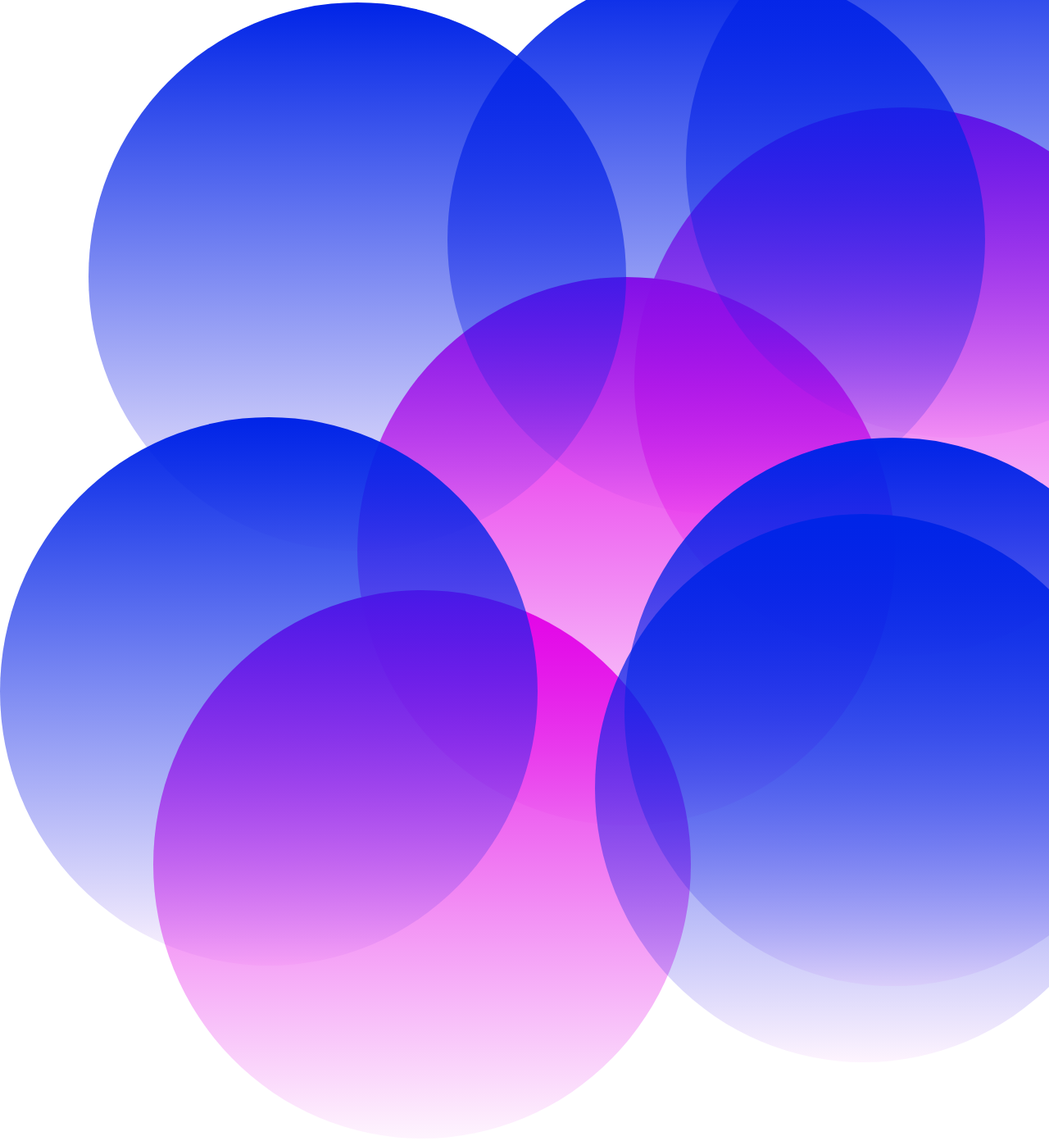
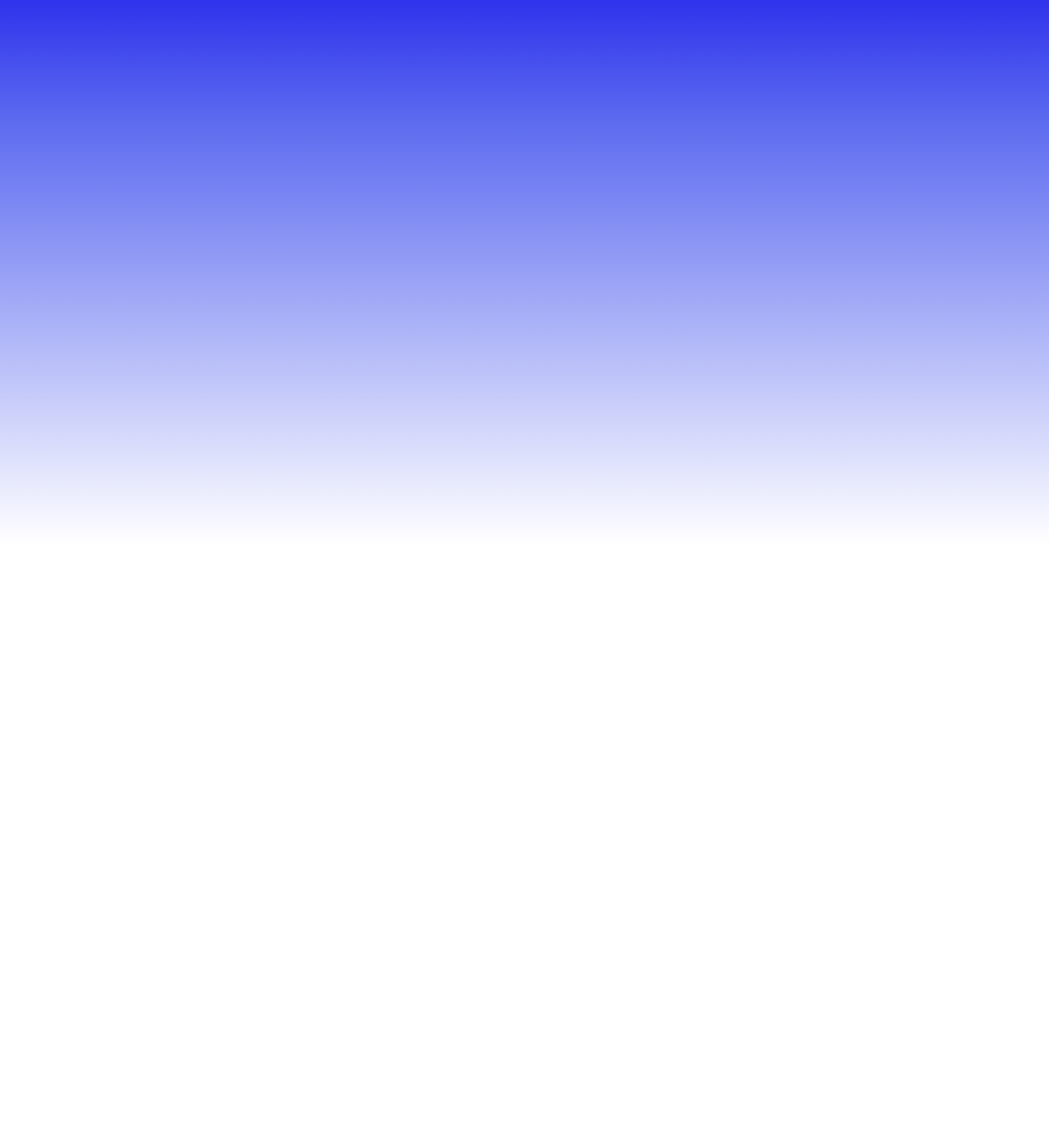
Before and after one commit to yaooo02/jiayao, a website built with Parcel: page index.html in a window 1280 px wide. Shown: the part 135-1527 px from the top of the page at 82% size. After the commit the page ends 800 px from the top, so only its background shows below. Built offline with nearby package versions, Linux system fonts and the light colour scheme; files whose address does not match are found by name.

Commit message:
background customizing

```diff
--- a/home-page.css
+++ b/home-page.css
@@ -300,7 +300,8 @@
   align-items: center;
   flex-direction: column;
   /* background-image: linear-gradient(180deg, rgb(255, 255, 255) 0.00%,rgba(61, 72, 83, 0.5) 100.00%); */
-  background-color: #FFFFFF;
+  background-image: linear-gradient(180deg, #0025E7 0%, rgba(226.47, 0, 231.09, 0.04) 0%, rgba(226.47, 0, 231.09, 0.04) 0%, #0500E7 0%, rgba(0, 23.11, 231.09, 0.63) 36%, rgba(4.62, 0, 231.09, 0) 100%);
+  /* background-color: #FFFFFF; */
 }
 .home-page-content {
   gap: var(--dl-space-space-unit);
@@ -650,114 +651,3 @@
     padding-bottom: var(--dl-space-space-twounits);
   }
 }
-
-
-* {
-  box-sizing: border-box;
-}
-body {
-  font-size: 14px;
-}
-.v702_2844 {
-  width: 100%;
-  height: 1524px;
-  background: url("../images/v702_2844.png");
-  background-repeat: no-repeat;
-  background-position: center center;
-  background-size: cover;
-  opacity: 1;
-  position: relative;
-  top: 0px;
-  left: 0px;
-  overflow: hidden;
-}
-.v702_2832 {
-  width: 656px;
-  height: 669px;
-  background: linear-gradient(rgba(226,0,231,1), rgba(226,0,231,0.0416666679084301));
-  opacity: 1;
-  position: absolute;
-  top: 473px;
-  left: 436px;
-  border-radius: 50%;
-}
-.v702_2840 {
-  width: 656px;
-  height: 669px;
-  background: linear-gradient(rgba(226,0,231,1), rgba(226,0,231,0.0416666679084301));
-  opacity: 1;
-  position: absolute;
-  top: 266px;
-  left: 774px;
-  border-radius: 50%;
-}
-.v702_2841 {
-  width: 656px;
-  height: 669px;
-  background: linear-gradient(rgba(226,0,231,1), rgba(226,0,231,0.0416666679084301));
-  opacity: 1;
-  position: absolute;
-  top: 855px;
-  left: 187px;
-  border-radius: 50%;
-}
-.v702_2836 {
-  width: 656px;
-  height: 669px;
-  background: linear-gradient(rgba(0,36,231,1), rgba(226,0,231,0.0416666679084301));
-  opacity: 1;
-  position: absolute;
-  top: 138px;
-  left: 108px;
-  border-radius: 50%;
-}
-.v702_2838 {
-  width: 656px;
-  height: 669px;
-  background: linear-gradient(rgba(0,36,231,1), rgba(226,0,231,0.0416666679084301));
-  opacity: 1;
-  position: absolute;
-  top: 93px;
-  left: 546px;
-  border-radius: 50%;
-}
-.v702_2842 {
-  width: 656px;
-  height: 669px;
-  background: linear-gradient(rgba(0,36,231,1), rgba(226,0,231,0.0416666679084301));
-  opacity: 1;
-  position: absolute;
-  top: 0px;
-  left: 837px;
-  border-radius: 50%;
-}
-.v702_2837 {
-  width: 656px;
-  height: 669px;
-  background: linear-gradient(rgba(0,36,231,1), rgba(226,0,231,0.0416666679084301));
-  opacity: 1;
-  position: absolute;
-  top: 644px;
-  left: 0px;
-  border-radius: 50%;
-}
-.v702_2839 {
-  width: 656px;
-  height: 669px;
-  background: linear-gradient(rgba(0,36,231,1), rgba(226,0,231,0.0416666679084301));
-  opacity: 1;
-  position: absolute;
-  top: 669px;
-  left: 762px;
-  border-radius: 50%;
-}
-.v702_2843 {
-  width: 656px;
-  height: 669px;
-  background: linear-gradient(rgba(0,36,231,1), rgba(226,0,231,0.0416666679084301));
-  opacity: 1;
-  position: absolute;
-  top: 762px;
-  left: 726px;
-  border-radius: 50%;
-}
--- a/index.html
+++ b/index.html
@@ -349,31 +349,6 @@
   <div>
     <link href="./home-page.css" rel="stylesheet" />
 
-    <!-- <div style="width: 100%; height: 100%; position: relative">
-        <div style="width: 656px; height: 669px; left: 436px; top: 473px; position: absolute; background: linear-gradient(180deg, #E200E7 0%, rgba(226.47, 0, 231.09, 0.04) 0%, rgba(226.47, 0, 231.09, 0.04) 0%, #E200E7 0%, rgba(226.47, 0, 231.09, 0.42) 36%, rgba(226.47, 0, 231.09, 0) 100%); box-shadow: 200px 200px 200px; border-radius: 9999px; filter: blur(200px)"></div>
-        <div style="width: 656px; height: 669px; left: 1080px; top: 266px; position: absolute; background: linear-gradient(180deg, #E200E7 0%, rgba(226.47, 0, 231.09, 0.04) 0%, rgba(226.47, 0, 231.09, 0.04) 0%, #E200E7 0%, rgba(226.47, 0, 231.09, 0.42) 36%, rgba(226.47, 0, 231.09, 0) 100%); box-shadow: 200px 200px 200px; border-radius: 9999px; filter: blur(200px)"></div>
-        <div style="width: 656px; height: 669px; left: 187px; top: 855px; position: absolute; background: linear-gradient(180deg, #E200E7 0%, rgba(226.47, 0, 231.09, 0.04) 0%, rgba(226.47, 0, 231.09, 0.04) 0%, #E200E7 0%, rgba(226.47, 0, 231.09, 0.42) 36%, rgba(226.47, 0, 231.09, 0) 100%); box-shadow: 200px 200px 200px; border-radius: 9999px; filter: blur(200px)"></div>
-        <div style="width: 656px; height: 669px; left: 108px; top: 138px; position: absolute; background: linear-gradient(180deg, #0025E7 0%, rgba(226.47, 0, 231.09, 0.04) 0%, rgba(226.47, 0, 231.09, 0.04) 0%, #0500E7 0%, rgba(0, 23.11, 231.09, 0.63) 36%, rgba(4.62, 0, 231.09, 0) 100%); box-shadow: 250px 250px 250px; border-radius: 9999px; filter: blur(250px)"></div>
-        <div style="width: 656px; height: 669px; left: 546px; top: 93px; position: absolute; background: linear-gradient(180deg, #0025E7 0%, rgba(226.47, 0, 231.09, 0.04) 0%, rgba(226.47, 0, 231.09, 0.04) 0%, #0500E7 0%, rgba(0, 23.11, 231.09, 0.71) 36%, rgba(4.62, 0, 231.09, 0) 100%); box-shadow: 250px 250px 250px; border-radius: 9999px; filter: blur(250px)"></div>
-        <div style="width: 656px; height: 669px; left: 1017px; top: 0px; position: absolute; background: linear-gradient(180deg, #0025E7 0%, rgba(226.47, 0, 231.09, 0.04) 0%, rgba(226.47, 0, 231.09, 0.04) 0%, #0500E7 0%, rgba(0, 23.11, 231.09, 0.71) 36%, rgba(4.62, 0, 231.09, 0) 100%); box-shadow: 250px 250px 250px; border-radius: 9999px; filter: blur(250px)"></div>
-        <div style="width: 656px; height: 669px; left: 0px; top: 644px; position: absolute; background: linear-gradient(180deg, #0025E7 0%, rgba(226.47, 0, 231.09, 0.04) 0%, rgba(226.47, 0, 231.09, 0.04) 0%, #0500E7 0%, rgba(0, 23.11, 231.09, 0.42) 36%, rgba(4.62, 0, 231.09, 0) 100%); box-shadow: 250px 250px 250px; border-radius: 9999px; filter: blur(250px)"></div>
-        <div style="width: 656px; height: 669px; left: 1092px; top: 669px; position: absolute; background: linear-gradient(180deg, #0025E7 0%, rgba(226.47, 0, 231.09, 0.04) 0%, rgba(226.47, 0, 231.09, 0.04) 0%, #0500E7 0%, rgba(0, 23.11, 231.09, 0.42) 36%, rgba(4.62, 0, 231.09, 0) 100%); box-shadow: 250px 250px 250px; border-radius: 9999px; filter: blur(250px)"></div>
-        <div style="width: 656px; height: 669px; left: 726px; top: 762px; position: absolute; background: linear-gradient(180deg, #0025E7 0%, rgba(226.47, 0, 231.09, 0.04) 0%, rgba(226.47, 0, 231.09, 0.04) 0%, #0500E7 0%, rgba(0, 23.11, 231.09, 0.42) 36%, rgba(4.62, 0, 231.09, 0) 100%); box-shadow: 250px 250px 250px; border-radius: 9999px; filter: blur(250px)"></div>
-      </div> -->
-
-    <div class="v702_2844">
-      <div class="v702_2832"></div>
-      <div class="v702_2840"></div>
-      <div class="v702_2841"></div>
-      <div class="v702_2836"></div>
-      <div class="v702_2838"></div>
-      <div class="v702_2842"></div>
-      <div class="v702_2837"></div>
-      <div class="v702_2839"></div>
-      <div class="v702_2843"></div>
-    </div>
-
-
     <div class="home-page-container">
       <div class="navbar-container navbar-root-class-name15">
         <header data-thq="thq-navbar" class="navbar-navbar-interactive">
```
